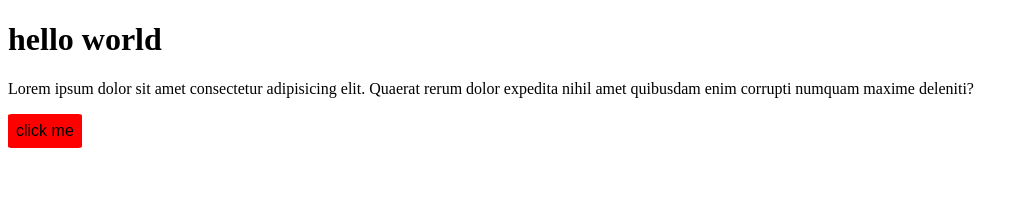
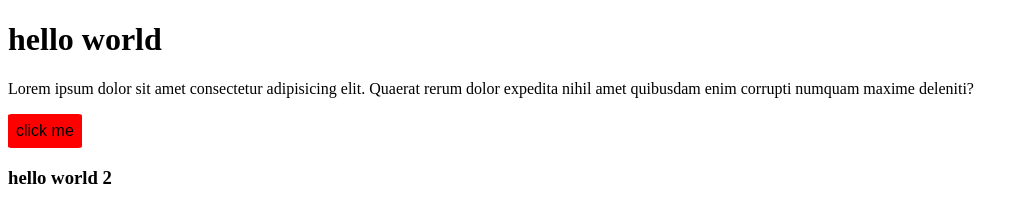
Before and after one commit to MiguelProgrammer1405/Branches-repository, a plain HTML site: page index.html in a window 1280 px wide. Shown: the whole page, without its empty margins (0-1028 px from the left). Drawn offline with Linux system fonts and the light colour scheme.

Commit message:
version-4

```diff
--- a/index.html
+++ b/index.html
@@ -14,5 +14,6 @@
       dolor expedita nihil amet quibusdam enim corrupti numquam maxime deleniti?
     </p>
     <button class="btn">click me</button>
+    <h3>hello world 2</h3>
   </body>
 </html>
```
